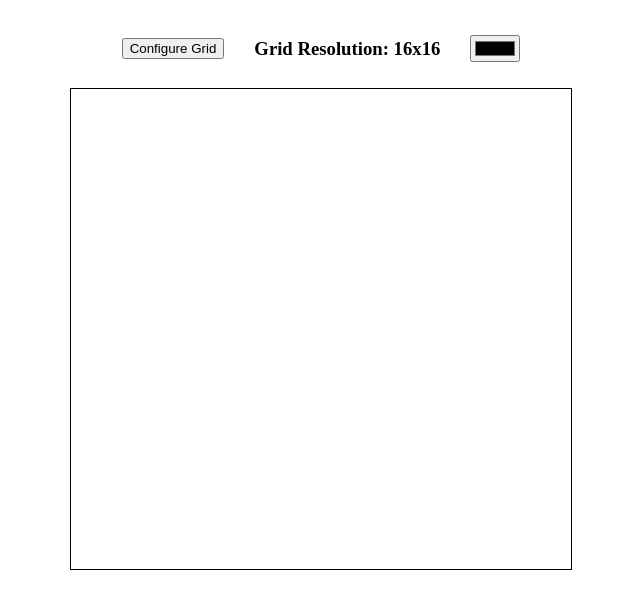
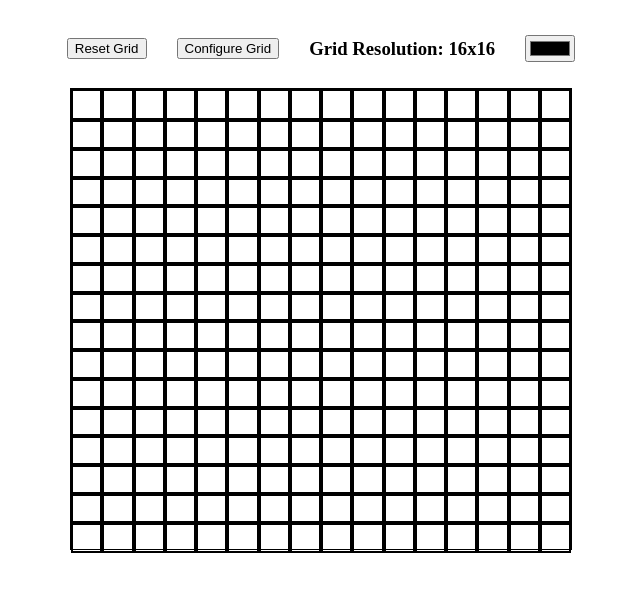
Before and after one commit to SanteIsHere/odin-etch-sketch-asante, a plain HTML site: page index.html in a window 1280 px wide. Shown: the part 69-678 px from the top of the page, without its empty margins (319-959 px from the left). Drawn offline with Linux system fonts and the light colour scheme.

Commit message:
Add reset grid function to reset button

```diff
--- a/index.html
+++ b/index.html
@@ -8,9 +8,10 @@
         <div id="main">
             <h1 id="head">Etch-a-Sketch!</h1>
             <div id="options">
+                <button id="reset" onclick="resetGrid()">Reset Grid</button>
                 <button id="configure" onclick="reconfigGrid()">Configure Grid</button>
                 <h3>Grid Resolution: <span id="res"></span></h3>
-                <input id="color" type="color" onchange="changeGridColor()">
+                <input id="color" type="color" onchange="changeGridColor()" value="#000000">
             </div>
         </div>
     </body>
--- a/script.js
+++ b/script.js
@@ -1,14 +1,16 @@
 function reconfigGrid() {
     // Get new grid dimensions from user prompt (convert/cast to an integer from string)
-    res = Number(prompt("Dimensions? (100 or less px plz)"))
+    res = Number(prompt("Dimensions? (dimensions <= 100 or dimensions >= 16)"))
     mainDiv.removeChild(grid)
     // If user input provided and less than or equal
-    //  to 100, createGrid with provided argument else
+    //  to 100 and greater than or equal to 16,
+    //  createGrid with provided argument else
     //  createGrid with default resolution (16x16)
+
     // Remove the cell class rules before replacing in function
     styleSheet.deleteRule(styleSheet.cssRules.length-1)
     styleSheet.deleteRule(styleSheet.cssRules.length-1)
-    if (res && res <= 100) {
+    if (res && (res <= 100) && (res >= 16)) {
         createGrid(res, defaultColor);
         resDisp.textContent = `${res}x${res}`;
     } else {
@@ -30,6 +32,11 @@ function changeGridColor() {
     } else {
         createGrid(defaultRes, selColor);
     }
+}
+
+function resetGrid() {
+    mainDiv.removeChild(grid)
+    createGrid(defaultRes, defaultColor)
 }
 
 function createGrid(res, color) {
@@ -57,13 +64,23 @@ function createGrid(res, color) {
 
     console.log(styleSheet.cssRules)
 
-    styleSheet.insertRule(".cell:hover {opacity: 1; transition: opacity\
-        0.2s ease; transform: scale(1.04);", cssRulesLen)
 
-    styleSheet.insertRule(`.cell {width: 100%; height: 100%; opacity: 0;\
-    transition: opacity 2s ease 0.4s, transform 0.8s ease; \
-    background-color: ${color}}`, cssRulesLen)
+    // ==== These rules are for a drawing trail effect ==== //
+    // styleSheet.insertRule(".cell:hover {opacity: 1; transition: opacity\
+    //     0.2s ease; transform: scale(1.04);", cssRulesLen)
 
+    // styleSheet.insertRule(`.cell {width: 100%; height: 100%; opacity: 0;\
+    // transition: opacity 2s ease 0.4s, transform 0.8s ease; \
+    // background-color: ${color}}`, cssRulesLen)
+
+    styleSheet.insertRule(`.cell {width: 100%; height: 100%;\
+        background-color: transparent; border: 2px solid black}`, cssRulesLen)
+
+    grid.addEventListener("mouseover", function (e) {if (e.target.matches('.cell')) {
+        e.target.classList.add('active');
+      }})
+
+    styleSheet.insertRule(`.cell.active {background-color: ${color}}`, cssRulesLen)
     // Checking the style rules were applied
     console.log(styleSheet.cssRules)
 }
--- a/styles.css
+++ b/styles.css
@@ -22,5 +22,10 @@ For spacial visibility of elements
     flex-direction: column;
     border: 1px solid black;
     margin: 10px;
+    height: 460px;
     width: 500px;
 }
+
+.cell.active {
+    background-color: black;
+}
```
